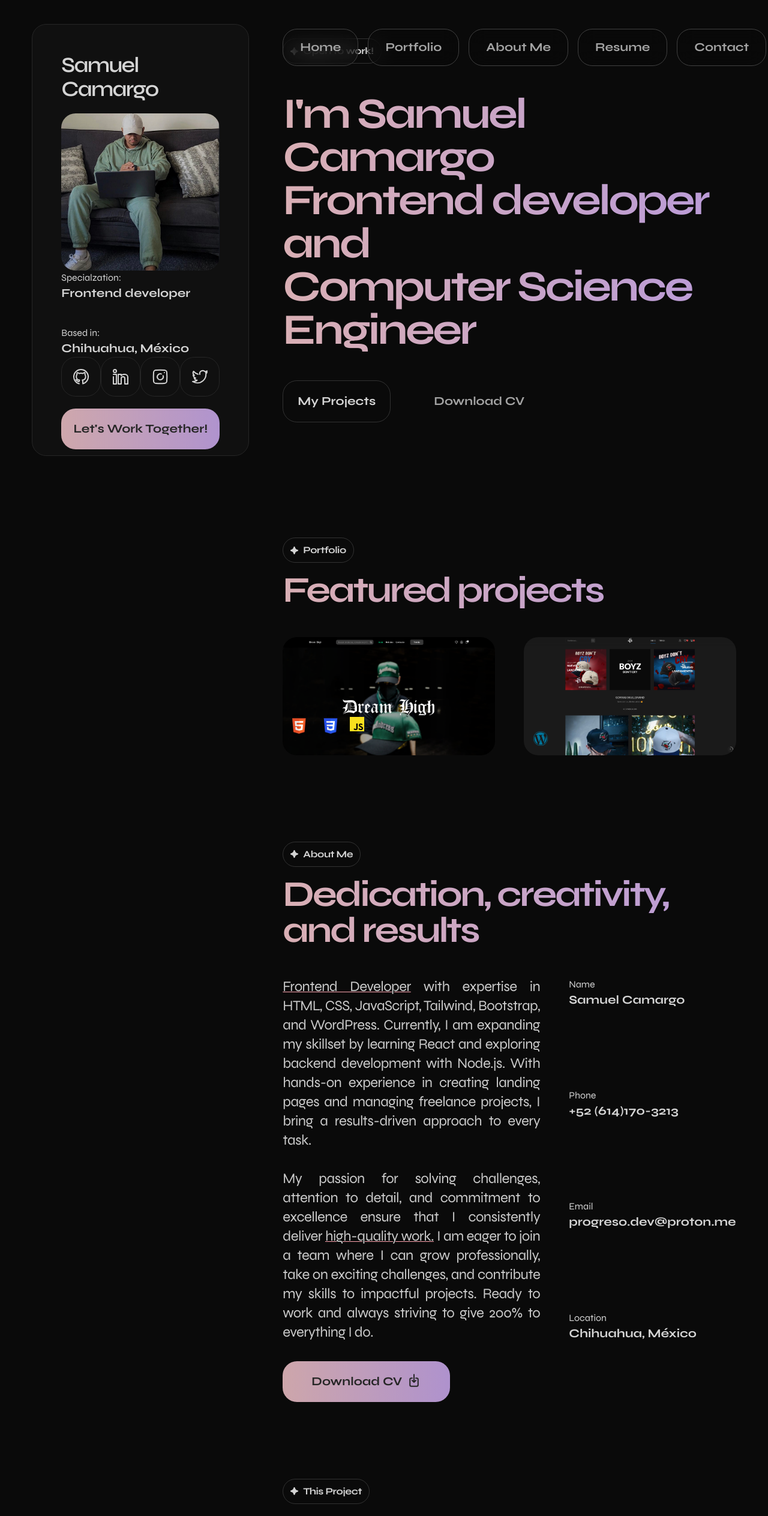
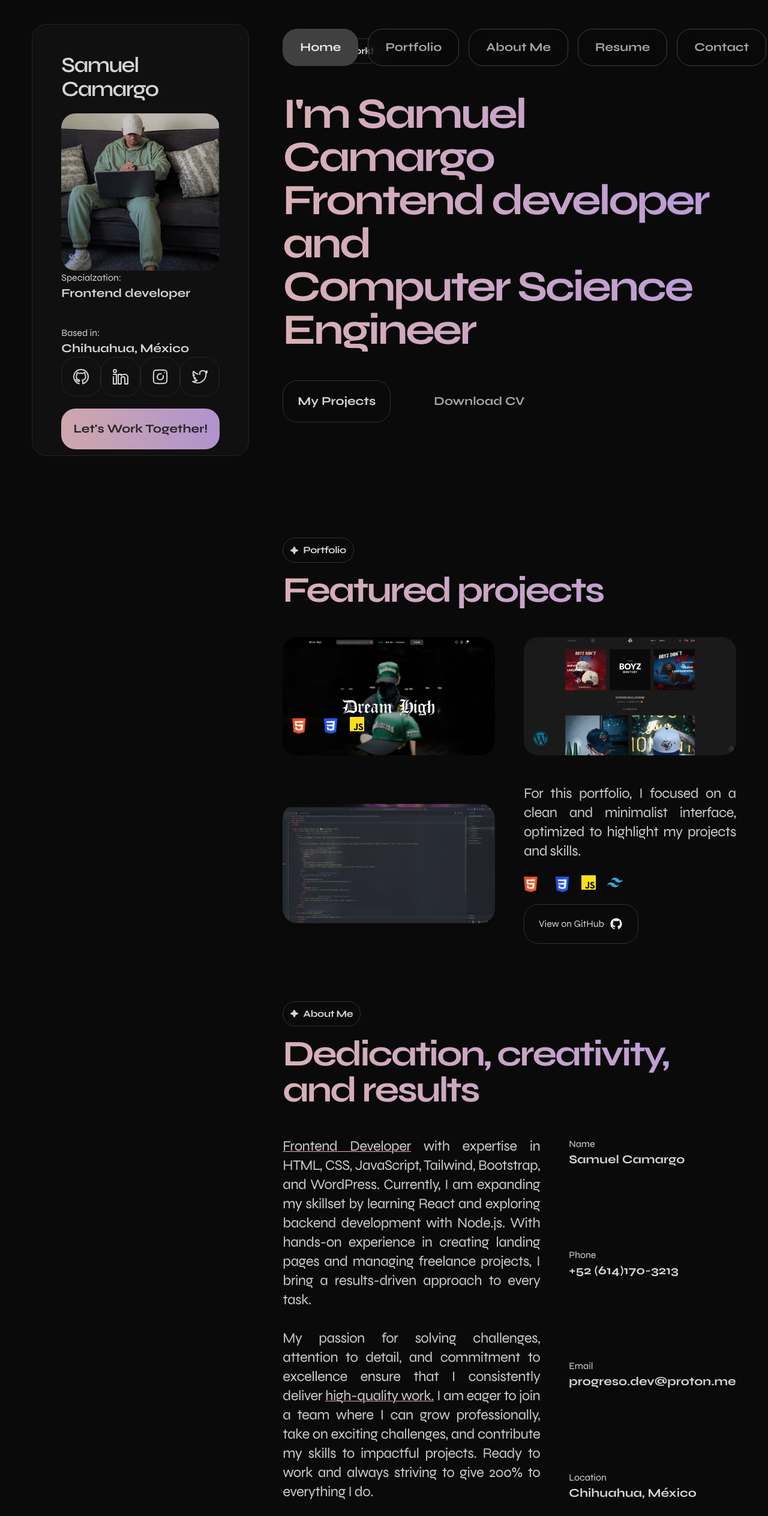
Before and after one commit to SamuelCam14/Personal-Portfolio, a website: page src/index.html in a window 1280 px wide. Shown: the top 2527 px of the page at 60% size. Drawn offline with Linux system fonts and the light colour scheme.

Commit message:
Javascript for nav menu

```diff
--- a/src/index.html
+++ b/src/index.html
@@ -1,5 +1,5 @@
 <!DOCTYPE html>
-<html lang="en">
+<html lang="en" class="scroll-smooth">
   <head>
     <meta charset="UTF-8" />
     <meta
@@ -138,32 +138,17 @@
         <header class="fixed mt-12 w-auto top-0 z-10">
           <nav class="flex justify-between items-center w-full">
             <div class="flex gap-4 text-neutral-400">
-              <a
-                class="cursor-pointer text-xl font-bold bg-neutral-950 backdrop-blur-lg bg-opacity-25 py-4 px-7 border-solid border-[1px] border-neutral-700 rounded-3xl hover:text-neutral-200"
-                >Home</a
-              >
-              <a
-                class="cursor-pointer text-xl font-bold bg-neutral-950 backdrop-blur-lg bg-opacity-25 py-4 px-7 border-solid border-[1px] border-neutral-700 rounded-3xl hover:text-neutral-200"
-                >Portfolio</a
-              >
-              <a
-                class="cursor-pointer text-xl font-bold bg-neutral-950 backdrop-blur-lg bg-opacity-25 py-4 px-7 border-solid border-[1px] border-neutral-700 rounded-3xl hover:text-neutral-200"
-                >About Me</a
-              >
-              <a
-                class="cursor-pointer text-xl font-bold bg-neutral-950 backdrop-blur-lg bg-opacity-25 py-4 px-7 border-solid border-[1px] border-neutral-700 rounded-3xl hover:text-neutral-200"
-                >Resume</a
-              >
-              <a
-                class="cursor-pointer text-xl font-bold bg-neutral-950 backdrop-blur-lg bg-opacity-25 py-4 px-7 border-solid border-[1px] border-neutral-700 rounded-3xl hover:text-neutral-200"
-                >Contact</a
-              >
+              <a href="#hero" class="nav-btn nav-link">Home</a>
+              <a href="#portfolio" class="nav-btn nav-link">Portfolio</a>
+              <a href="#about-me" class="nav-btn nav-link">About Me</a>
+              <a href="#education" class="nav-btn nav-link">Resume</a>
+              <a href="#" class="nav-btn">Contact</a>
             </div>
           </nav>
         </header>
         <main>
           <!--                Hero-->
-          <div class="h-screen flex items-end">
+          <section class="h-screen flex items-end" id="hero">
             <div class="mb-12">
               <div
                 class="border-solid border-[1px] inline-block px-3 py-2 rounded-3xl border-neutral-700/75 mb-12"
@@ -208,10 +193,10 @@
                 >
               </div>
             </div>
-          </div>
+          </section>
 
           <!-- Portfolio Section -->
-          <section>
+          <section id="portfolio">
             <!-- Portfolio star -->
             <div class="badge">
               <p class="flex items-center gap-2 font-bold tracking-tight">
@@ -287,10 +272,72 @@
                 </div>
               </div>
             </div>
+
+            <!-- This project card -->
+            <div class="flex items-center gap-12 rounded-3xl">
+              <!-- VS Code Image -->
+              <div class="w-full w-2/3">
+                <img
+                  src="./assets/images/projects/thisProject.png"
+                  alt="VS Code Screenshot"
+                  class="rounded-3xl shadow-md"
+                />
+              </div>
+
+              <!-- Description -->
+              <div class="w-full w-1/3 text-left">
+                <p
+                  class="text-2xl font-normal text-neutral-300/95 leading-8 tracking-tight text-justify mb-5"
+                >
+                  For this portfolio, I focused on a clean and minimalist
+                  interface, optimized to highlight my projects and skills.
+                </p>
+
+                <!-- Tech Icons -->
+                <div class="flex justify-start items-center gap-4 mb-5">
+                  <img
+                    src="./assets/images/icons/WebDevelop/html.svg"
+                    alt="HTML Icon"
+                    class="h-8 w-8"
+                  />
+                  <img
+                    src="./assets/images/icons/WebDevelop/css.svg"
+                    alt="CSS Icon"
+                    class="h-8 w-8"
+                  />
+                  <img
+                    src="./assets/images/icons/WebDevelop/javascript.svg"
+                    alt="JavaScript Icon"
+                    class="h-6 w-6"
+                  />
+                  <img
+                    src="./assets/images/icons/WebDevelop/tailwind-css-svgrepo-com.svg"
+                    alt="Tailwind CSS Icon"
+                    class="h-8 w-8"
+                  />
+                </div>
+
+                <!-- GitHub Link -->
+                <a
+                  href="https://github.com/SamuelCam14/Personal-Portfolio"
+                  class="border-neutral-700/75 border-solid border-[1px] px-6 py-5 inline-block rounded-3xl"
+                >
+                  <div class="flex gap-2">
+                    View on GitHub
+                    <img
+                      src="./assets/images/icons/WebDevelop/icons8-github.svg"
+                      alt="Github icon Logo"
+                      class="h-6 w-6"
+                    />
+                  </div>
+                </a>
+                <div class=""></div>
+              </div>
+            </div>
           </section>
 
           <!-- About Me Section -->
-          <section>
+          <section id="about-me">
             <!-- About Me Star -->
             <div class="badge">
               <p class="flex items-center gap-2 font-bold tracking-tight">
@@ -387,96 +434,8 @@
             </div>
           </section>
 
-          <!-- This Portfolio -->
-          <section>
-            <!-- This Portfolio star -->
-            <div class="badge">
-              <p class="flex items-center gap-2 font-bold tracking-tight">
-                <svg
-                  xmlns="http://www.w3.org/2000/svg"
-                  x="0px"
-                  y="0px"
-                  width="13px"
-                  height="13px"
-                  viewBox="0 0 13 13"
-                  fill="currentColor"
-                >
-                  <path
-                    fill="currentColor"
-                    d="M5.6,12.6c-0.5-0.8-0.7-2.4-1.7-3.5c-1-1-2.7-1.2-3.5-1.7C-0.1,7-0.1,6,0.4,5.6c0.8-0.5,2.3-0.6,3.5-1.8
-                              C5,2.8,5.1,1.2,5.6,0.4C6-0.1,7-0.1,7.4,0.4c0.5,0.8,0.7,2.4,1.8,3.5c1.2,1.2,2.6,1.2,3.5,1.7c0.6,0.4,0.6,1.4,0,1.7
-                              C11.8,7.9,10.2,8,9.1,9.1c-1,1-1.2,2.7-1.7,3.5C7,13.1,6,13.1,5.6,12.6z"
-                  ></path>
-                </svg>
-                <span>This Project</span>
-              </p>
-            </div>
-            <!-- This project -->
-            <h2 class="h2-text">Portfolio Code</h2>
-            <!-- Project code image -->
-            <div class="flex items-center gap-12 rounded-3xl">
-              <!-- VS Code Image -->
-              <div class="w-full w-2/3">
-                <img
-                  src="./assets/images/projects/thisProject.png"
-                  alt="VS Code Screenshot"
-                  class="rounded-3xl shadow-md"
-                />
-              </div>
-
-              <!-- Description -->
-              <div class="w-full w-1/3 text-left">
-                <p
-                  class="text-2xl font-normal text-neutral-300/95 leading-8 tracking-tight text-justify mb-5"
-                >
-                  For this portfolio, I focused on a clean and minimalist
-                  interface, optimized to highlight my projects and skills.
-                </p>
-
-                <!-- Tech Icons -->
-                <div class="flex justify-start items-center gap-4 mb-5">
-                  <img
-                    src="./assets/images/icons/WebDevelop/html.svg"
-                    alt="HTML Icon"
-                    class="h-8 w-8"
-                  />
-                  <img
-                    src="./assets/images/icons/WebDevelop/css.svg"
-                    alt="CSS Icon"
-                    class="h-8 w-8"
-                  />
-                  <img
-                    src="./assets/images/icons/WebDevelop/javascript.svg"
-                    alt="JavaScript Icon"
-                    class="h-6 w-6"
-                  />
-                  <img
-                    src="./assets/images/icons/WebDevelop/tailwind-css-svgrepo-com.svg"
-                    alt="Tailwind CSS Icon"
-                    class="h-8 w-8"
-                  />
-                </div>
-
-                <!-- GitHub Link -->
-                <a
-                  href="https://github.com/SamuelCam14/Personal-Portfolio"
-                  class="border-neutral-700/75 border-solid border-[1px] px-6 py-5 inline-block rounded-3xl"
-                >
-                  <div class="flex gap-2">
-                    View on GitHub
-                    <img
-                      src="./assets/images/icons/WebDevelop/icons8-github.svg"
-                      alt="Github icon Logo"
-                      class="h-6 w-6"
-                    />
-                  </div>
-                </a>
-                <div class=""></div>
-              </div>
-            </div>
-          </section>
-
           <!-- Education Section -->
+          <section id="education">
             <div class="badge">
               <p class="flex items-center gap-2 font-bold tracking-tight">
                 <svg
@@ -498,7 +457,7 @@
                 <span>Education</span>
               </p>
             </div>
-          <!-- This project -->
+            <!-- Education and practical experience -->
             <h2 class="h2-text">Education and practical experience</h2>
             <!-- My Education -->
             <div>
@@ -518,8 +477,8 @@
                 </div>
                 <div class="col-span-5 text-lg font-medium">
                   <p>
-                  Designing innovative software and applications that drive the
-                  technological progress of organizations.
+                    Designing innovative software and applications that drive
+                    the technological progress of organizations.
                   </p>
                 </div>
                 <!-- Second Row -->
@@ -532,8 +491,8 @@
                   </p>
                 </div>
                 <div class="col-span-5 text-lg font-medium">
-                Learn the latest technologies, including Javascript, React, Node
-                and even Web3 development.
+                  Learn the latest technologies, including Javascript, React,
+                  Node and even Web3 development.
                 </div>
                 <!-- Third Row -->
                 <div class="col-span-12 border-b border-neutral-700"></div>
@@ -550,9 +509,12 @@
                 <div class="col-span-12 border-b border-neutral-700"></div>
               </div>
             </div>
+          </section>
         </main>
         <footer></footer>
       </div>
     </div>
+
+    <script src="./script/main.js"></script>
   </body>
 </html>
--- a/src/input.css
+++ b/src/input.css
@@ -33,3 +33,14 @@
 .social-btn {
   @apply border-solid border-neutral-800 border-[1px] rounded-3xl p-4 cursor-pointer transition-transform duration-300 ease-in-out hover:scale-110;
 }
+
+/* NAV BUTTONS */
+.nav-btn {
+  @apply cursor-pointer text-xl font-bold bg-neutral-950 backdrop-blur-lg bg-opacity-25 py-4 px-7 border-solid border-[1px] border-neutral-700 rounded-3xl hover:text-neutral-200;
+}
+.nav-link {
+  @apply active:bg-neutral-700 active:text-neutral-200;
+}
+.nav-link.active {
+  @apply bg-neutral-700 text-neutral-200;
+}
--- /dev/null
+++ b/src/script/main.js
@@ -0,0 +1,29 @@
+document.addEventListener("DOMContentLoaded", () => {
+    const sections = document.querySelectorAll("section");
+    const navLinks = document.querySelectorAll(".nav-link");
+
+    const observerOptions = {
+        root: null, // Observa dentro del viewport
+        threshold: 0, // Detecta solo cuando el top cruza el threshold
+        rootMargin: "-50% 0px -50% 0px", // Configura el umbral en el 50% del viewport
+    };
+
+    const observerCallback = (entries) => {
+        entries.forEach((entry) => {
+            const id = entry.target.id;
+            const navLink = document.querySelector(`.nav-link[href="#${id}"]`);
+
+            if (entry.isIntersecting) {
+                // Elimina la clase activa de todos los enlaces
+                navLinks.forEach((link) => link.classList.remove("active"));
+                // Agrega la clase activa al enlace correspondiente
+                navLink.classList.add("active");
+            }
+        });
+    };
+
+    const observer = new IntersectionObserver(observerCallback, observerOptions);
+
+    // Observar todas las secciones
+    sections.forEach((section) => observer.observe(section));
+});
```
Also changed, not shown: src/output.css. Lines whose indentation alone changed are shown as unchanged.
